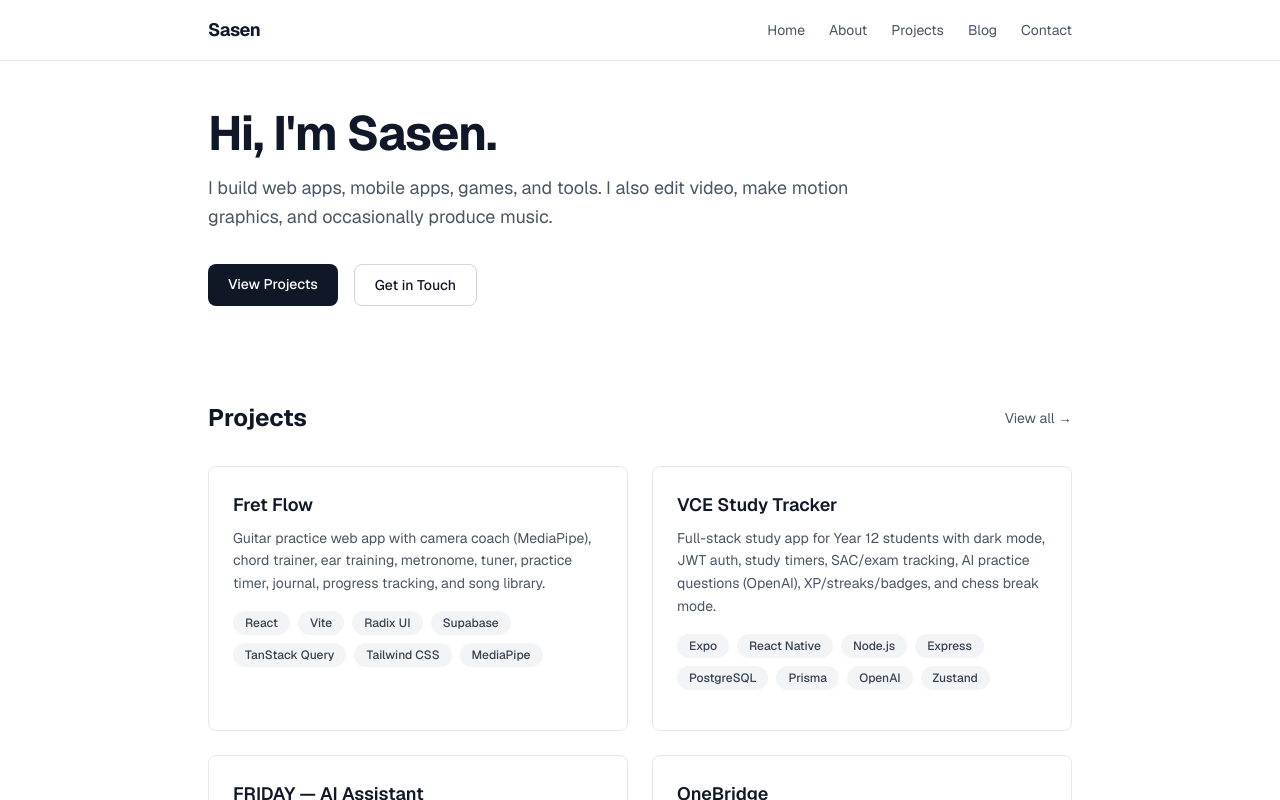
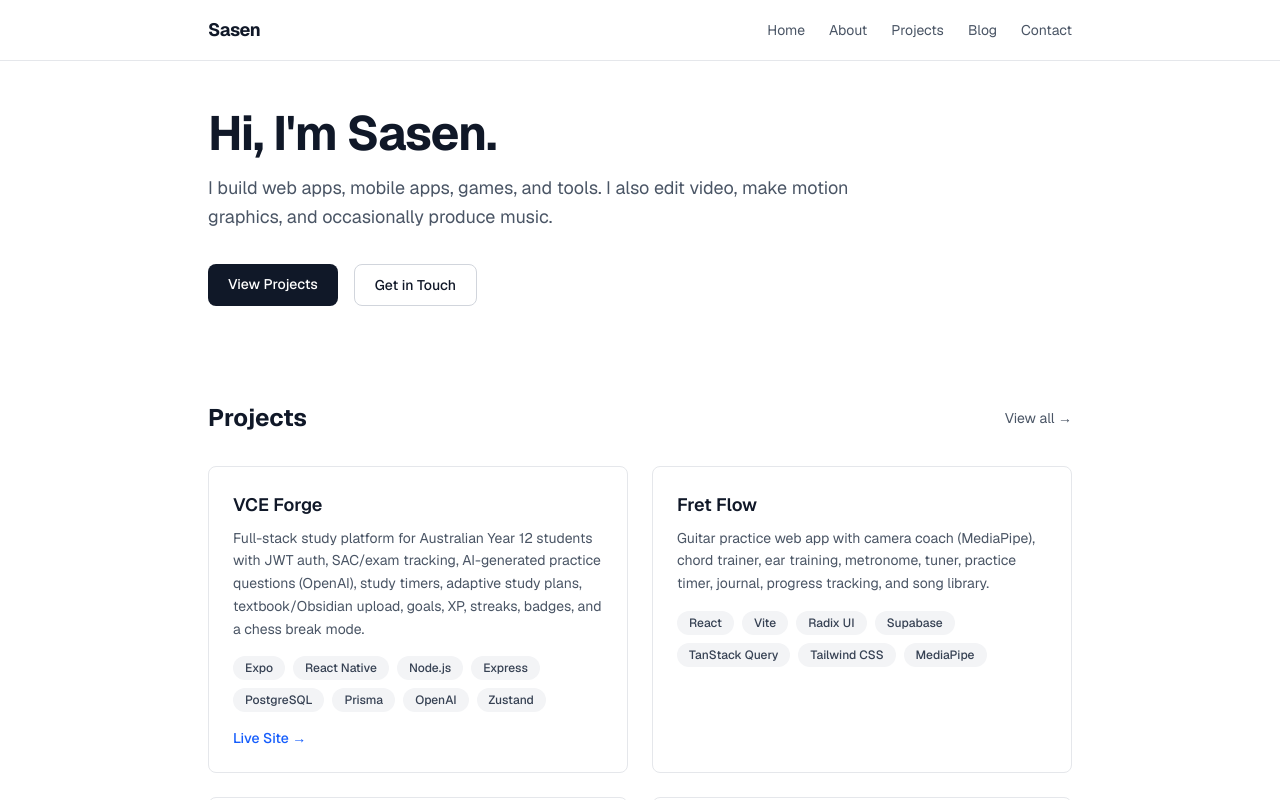
Before and after one commit to Sasen12/personal-site, a Next.js app: page / in a window 1280 px wide. Shown: the top 800 px of the page. Built offline with nearby package versions, Linux system fonts and the light colour scheme.

Commit message:
VCE Forge at top, renamed from VCE Study Tracker

```diff
--- a/src/data/projects.ts
+++ b/src/data/projects.ts
@@ -8,14 +8,15 @@ export interface Project {
 
 export const projects: Project[] = [
   {
+    title: "VCE Forge",
+    description: "Full-stack study platform for Australian Year 12 students with JWT auth, SAC/exam tracking, AI-generated practice questions (OpenAI), study timers, adaptive study plans, textbook/Obsidian upload, goals, XP, streaks, badges, and a chess break mode.",
+    tech: ["Expo", "React Native", "Node.js", "Express", "PostgreSQL", "Prisma", "OpenAI", "Zustand"],
+    link: "https://vceforge.space",
+  },
+  {
     title: "Fret Flow",
     description: "Guitar practice web app with camera coach (MediaPipe), chord trainer, ear training, metronome, tuner, practice timer, journal, progress tracking, and song library.",
     tech: ["React", "Vite", "Radix UI", "Supabase", "TanStack Query", "Tailwind CSS", "MediaPipe"],
-  },
-  {
-    title: "VCE Study Tracker",
-    description: "Full-stack study app for Year 12 students with dark mode, JWT auth, study timers, SAC/exam tracking, AI practice questions (OpenAI), XP/streaks/badges, and chess break mode.",
-    tech: ["Expo", "React Native", "Node.js", "Express", "PostgreSQL", "Prisma", "OpenAI", "Zustand"],
   },
   {
     title: "FRIDAY — AI Assistant",
```
